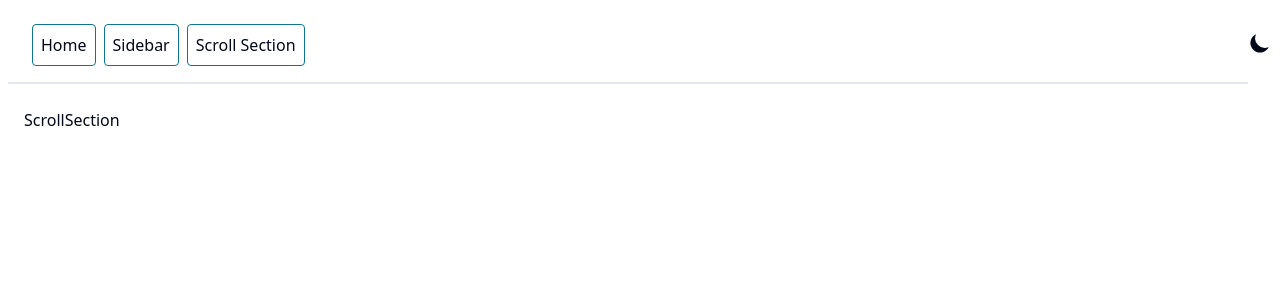
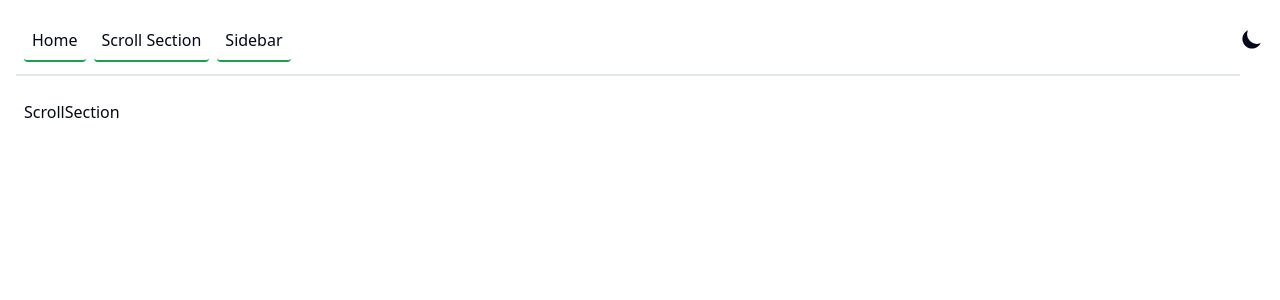
Before and after one commit to beecodeguy/next-templates, a Next.js app: page /scroll-section in a window 1280 px wide. Shown: the top 300 px of the page. Built offline with nearby package versions, Linux system fonts and the light colour scheme.

Commit message:
feature: nav updated with dynamic navItem

```diff
--- a/src/components/common/Nav/Nav.tsx
+++ b/src/components/common/Nav/Nav.tsx
@@ -1,20 +1,14 @@
+import NavItem from "components/common/Nav/NavItem";
 import ThemeSwitch from "components/common/ThemeSwitch/ThemeSwitch";
-import { frontendUrls } from "core/frontendUrls";
-import Link from "next/link";
+import { NAV_ITEMS } from "utils/config";
 
 const Nav = () => {
   return (
-    <div className="nav w-full p-2 flex justify-between items-center">
-      <div className="w-full flex justify-start px-6 py-4 items-center gap-2 border-b-2">
-        <div className="link-item p-2 border rounded-sm border-cyan-700">
-          <Link href={frontendUrls.home}>Home</Link>
-        </div>
-        <div className="link-item p-2 border border-cyan-700 rounded-sm active:border-red-800">
-          <Link href={frontendUrls.sidebar}>Sidebar</Link>
-        </div>
-        <div className="link-item p-2 border border-cyan-700 rounded-sm active:border-red-800">
-          <Link href={frontendUrls.scrollSection}>Scroll Section</Link>
-        </div>
+    <div className="nav w-full px-4 py-2 flex justify-between items-center">
+      <div className="w-full flex justify-start px-2 py-3 items-center gap-2 border-b-2">
+        {NAV_ITEMS.map(navItem => (
+          <NavItem {...navItem} key={navItem.link} />
+        ))}
       </div>
       <ThemeSwitch />
     </div>
--- /dev/null
+++ b/src/components/common/Nav/NavItem.tsx
@@ -0,0 +1,16 @@
+import Link from "next/link";
+
+type INavItemProps = {
+  link: string;
+  text: string;
+};
+
+const NavItem = ({ link, text }: INavItemProps) => {
+  return (
+    <div className="link-item p-2 border-b-2 border-green-600 rounded-sm a hover:bg-cyan-400">
+      <Link href={link}>{text}</Link>
+    </div>
+  );
+};
+
+export default NavItem;
--- /dev/null
+++ b/src/utils/config.ts
@@ -0,0 +1,16 @@
+import { frontendUrls } from "core/frontendUrls";
+
+export const NAV_ITEMS = [
+  {
+    link: frontendUrls.home,
+    text: "Home",
+  },
+  {
+    link: frontendUrls.scrollSection,
+    text: "Scroll Section",
+  },
+  {
+    link: frontendUrls.sidebar,
+    text: "Sidebar",
+  },
+];
```
Also changed, not shown: 1 other file (tests, documents, lock files or other folders).
